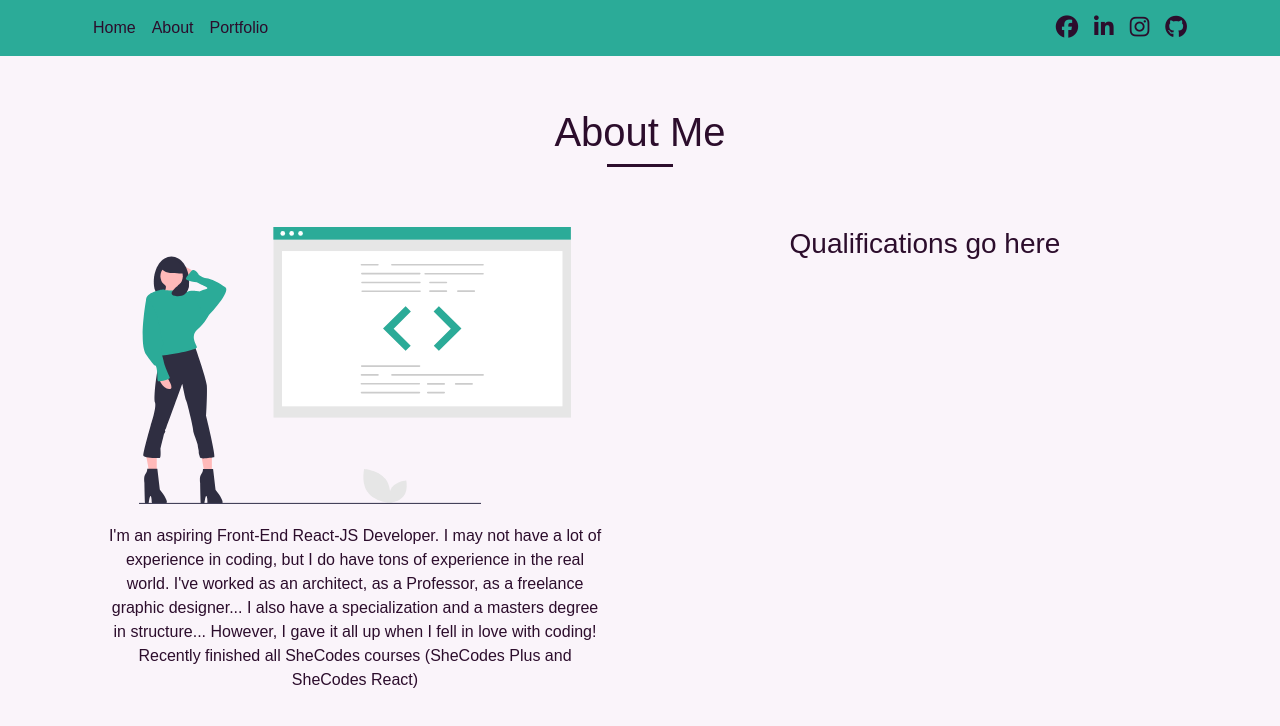
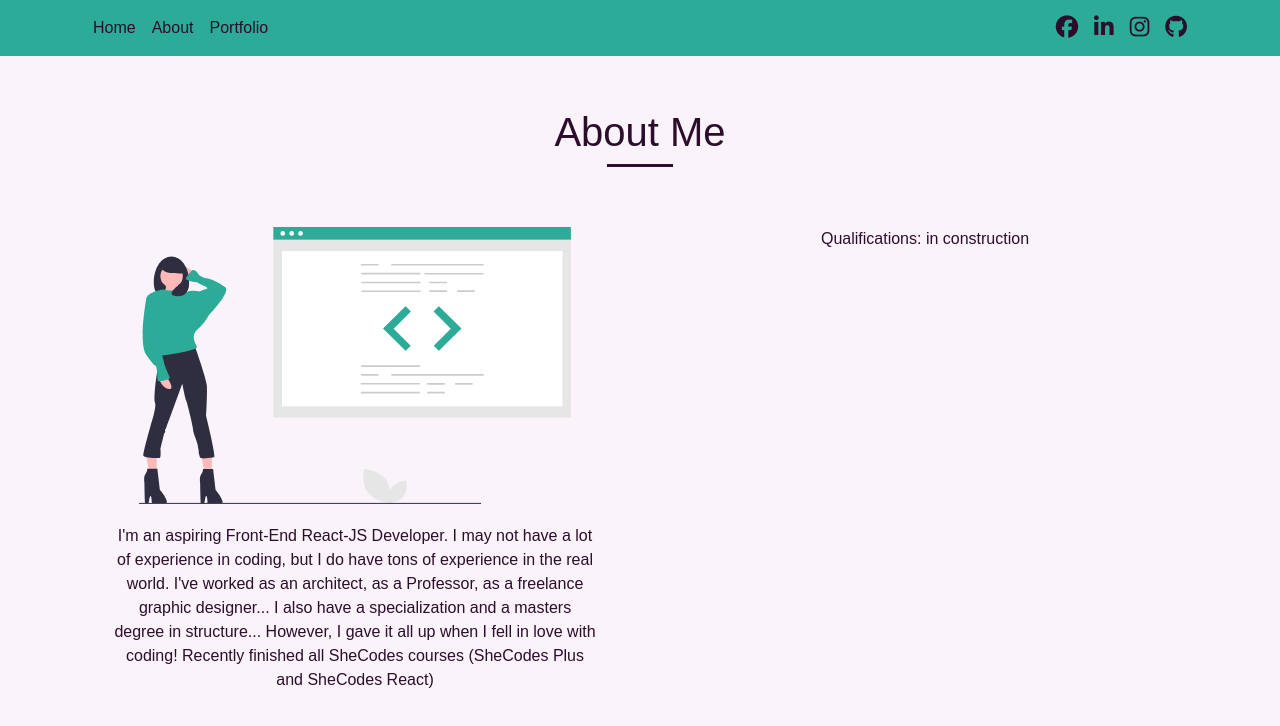
Before and after one commit to SantoroA/santoro-react, a React (Create React App) app: page /about in a window 1280 px wide. Shown: the top 726 px of the page. Built offline with nearby package versions, Linux system fonts and the light colour scheme.

Commit message:
Update AboutMe.js

```diff
--- a/src/AboutMe.js
+++ b/src/AboutMe.js
@@ -14,7 +14,7 @@ export default function AboutMe() {
       <div className="row mt-5">
         <div className="col-md-6">
           <img src={coder} alt="coder" />
-          <p className="description">
+          <p className="description px-2">
             I'm an aspiring Front-End React-JS Developer. I may not have a lot
             of experience in coding, but I do have tons of experience in the
             real world. I've worked as an architect, as a Professor, as a
@@ -25,7 +25,7 @@ export default function AboutMe() {
           </p>
         </div>
         <div className="col-md-6">
-          <h3>Qualifications go here</h3>
+          <p>Qualifications: in construction</p>
         </div>
       </div>
     </div>
```
